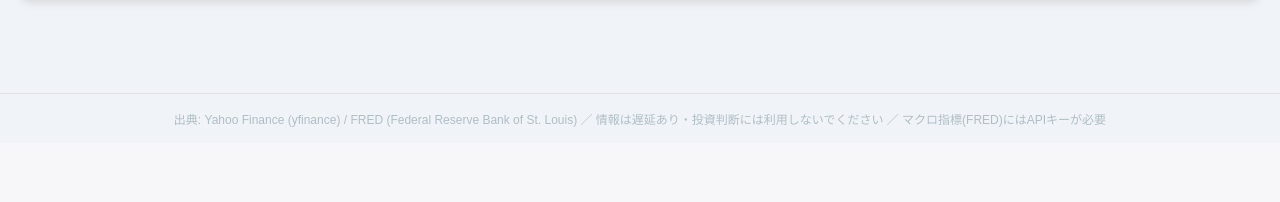
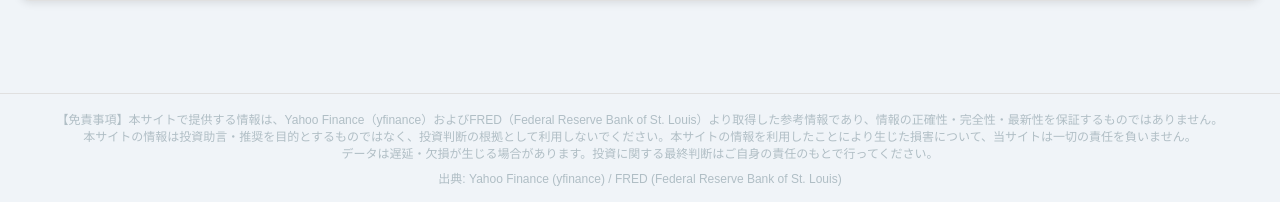
Before and after one commit to kgwata528-png/economic-dashboard, a Flask app: template templates/index.html in a window 1280 px wide. Shown: the part 1546-1748 px from the top of the page. Before the commit the page ends 1673 px from the top, so only its background shows below. Run offline with Flask 3, Linux system fonts and the light colour scheme; the template is opened without the code that fills it: most values are stand-ins (such as "Sample title", 1, 10 or a date in 2020).

Commit message:
feat: 免責事項を追加

```diff
--- a/templates/index.html
+++ b/templates/index.html
@@ -423,7 +423,12 @@
 
 </main>
 
-<footer>出典: Yahoo Finance (yfinance) / FRED (Federal Reserve Bank of St. Louis) ／ 情報は遅延あり・投資判断には利用しないでください ／ マクロ指標(FRED)にはAPIキーが必要</footer>
+<footer>
+  <p>【免責事項】本サイトで提供する情報は、Yahoo Finance（yfinance）およびFRED（Federal Reserve Bank of St. Louis）より取得した参考情報であり、情報の正確性・完全性・最新性を保証するものではありません。</p>
+  <p>本サイトの情報は投資助言・推奨を目的とするものではなく、投資判断の根拠として利用しないでください。本サイトの情報を利用したことにより生じた損害について、当サイトは一切の責任を負いません。</p>
+  <p>データは遅延・欠損が生じる場合があります。投資に関する最終判断はご自身の責任のもとで行ってください。</p>
+  <p style="margin-top:8px;">出典: Yahoo Finance (yfinance) / FRED (Federal Reserve Bank of St. Louis)</p>
+</footer>
 
 <script>
 // ====================================================
```
